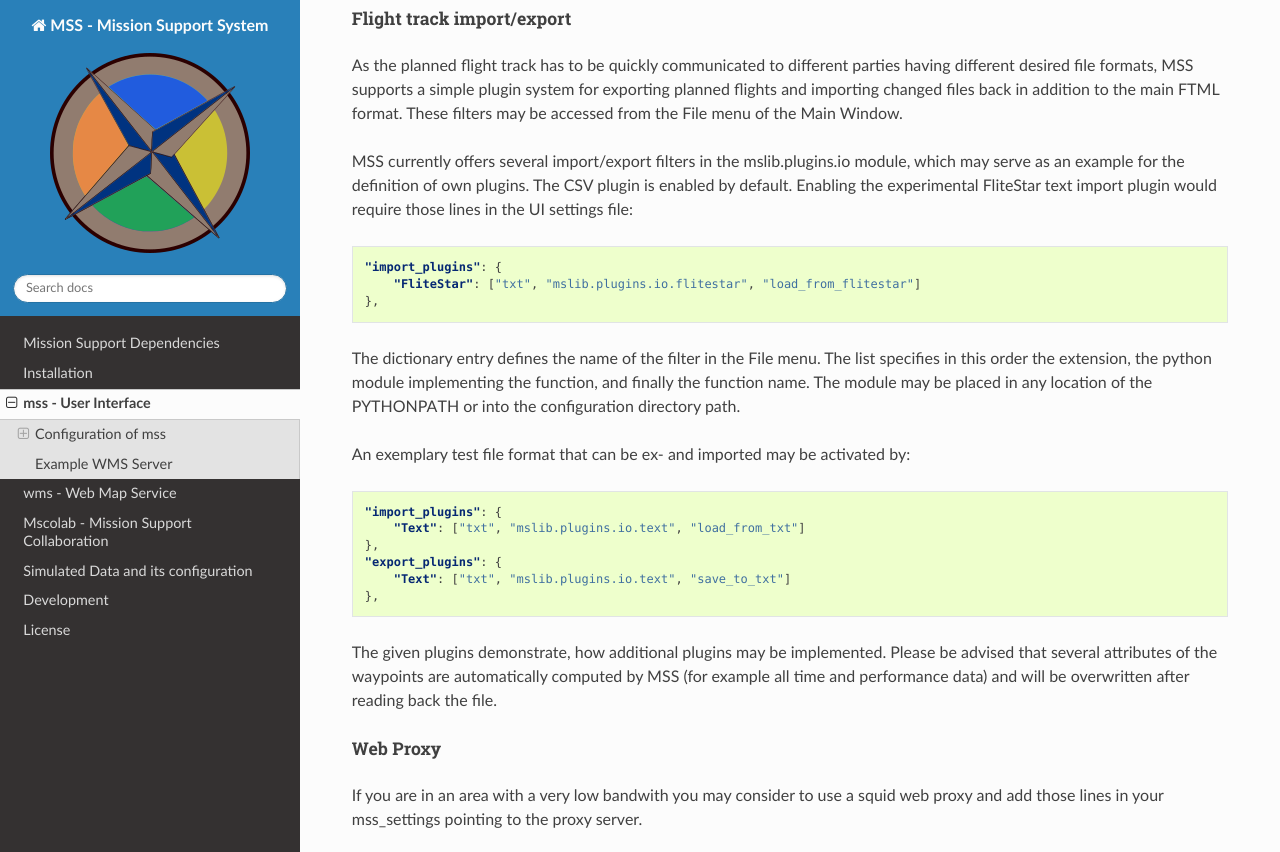
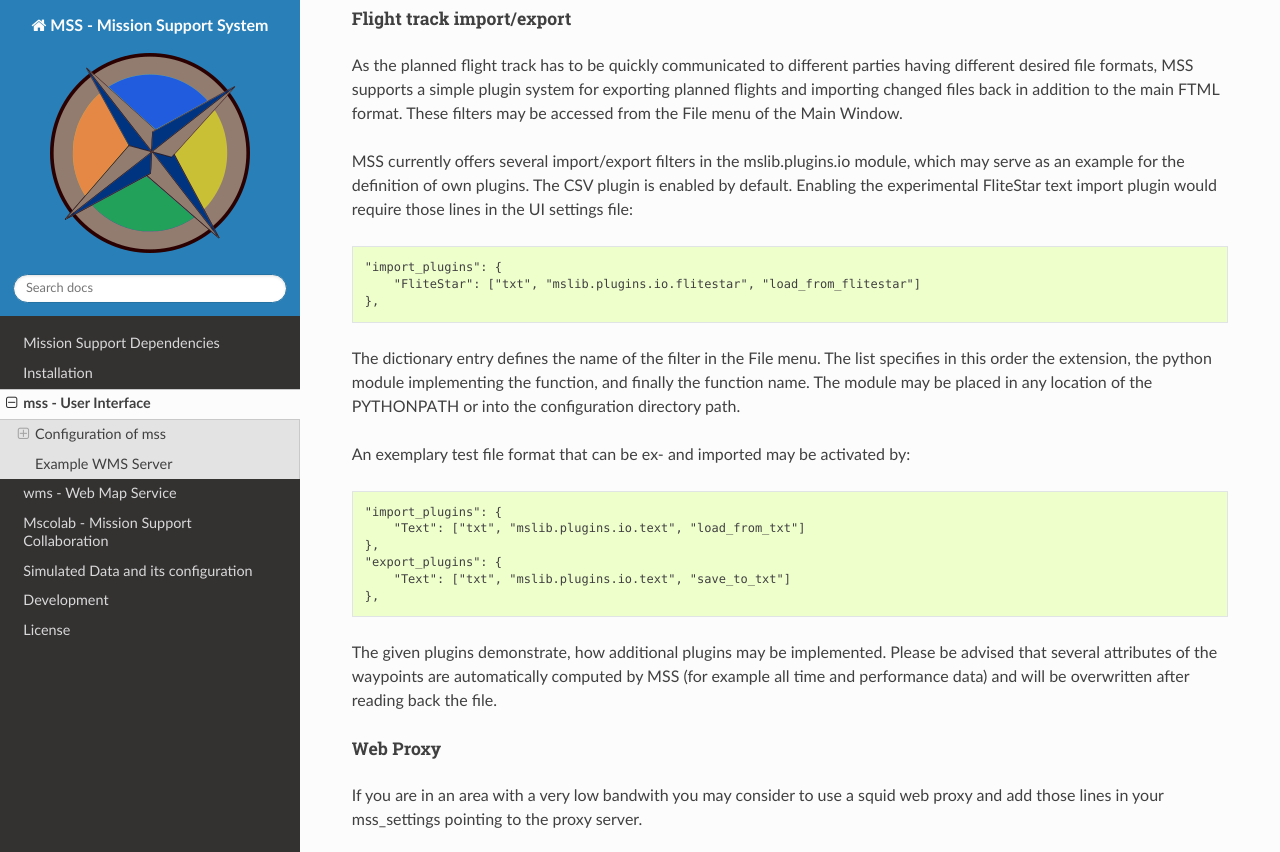
Before and after one commit to Open-MSS/MSS, a Sphinx documentation site: the page built from docs/usage.rst, in a window 1280 px wide and 900 px high, scrolled down 1725 px, cut to the strip 0-852 px from the top of the window. Built offline with Sphinx 7.4.7 and the Read the Docs theme 2.0.0, drawn with Linux system fonts in a browser that asks for light colours; the version number could not be read and is left out; some of the changed text lies outside the part shown.

Commit message:
fixed synatx problem with json snippets

```diff
--- a/docs/usage.rst
+++ b/docs/usage.rst
@@ -93,7 +93,7 @@ MSS currently offers several import/export filters in the mslib.plugins.io modul
 as an example for the definition of own plugins. The CSV plugin is enabled by default. Enabling the
 experimental FliteStar text import plugin would require those lines in the UI settings file:
 
-.. code:: json
+.. code:: text
 
     "import_plugins": {
         "FliteStar": ["txt", "mslib.plugins.io.flitestar", "load_from_flitestar"]
@@ -106,7 +106,7 @@ path.
 
 An exemplary test file format that can be ex- and imported may be activated by:
 
-.. code:: json
+.. code:: text
 
     "import_plugins": {
         "Text": ["txt", "mslib.plugins.io.text", "load_from_txt"]
@@ -215,7 +215,7 @@ File picker dialogue
 MSS supports the use of a general file picker to access locations on remote machines
 facilitating collaboration on campaigns. To enable this feature apply
 
-.. code:: json
+.. code:: text
 
     "filepicker_default": "fs",
 
@@ -241,7 +241,7 @@ and `sshfs <https://github.com/libfuse/sshfs>`_ service.
 
 With setting the option "filepicker_default": "default" you can only access local storages.
 
-.. code:: json
+.. code:: text
 
   "data_dir": "~/mssdata",
 
```
